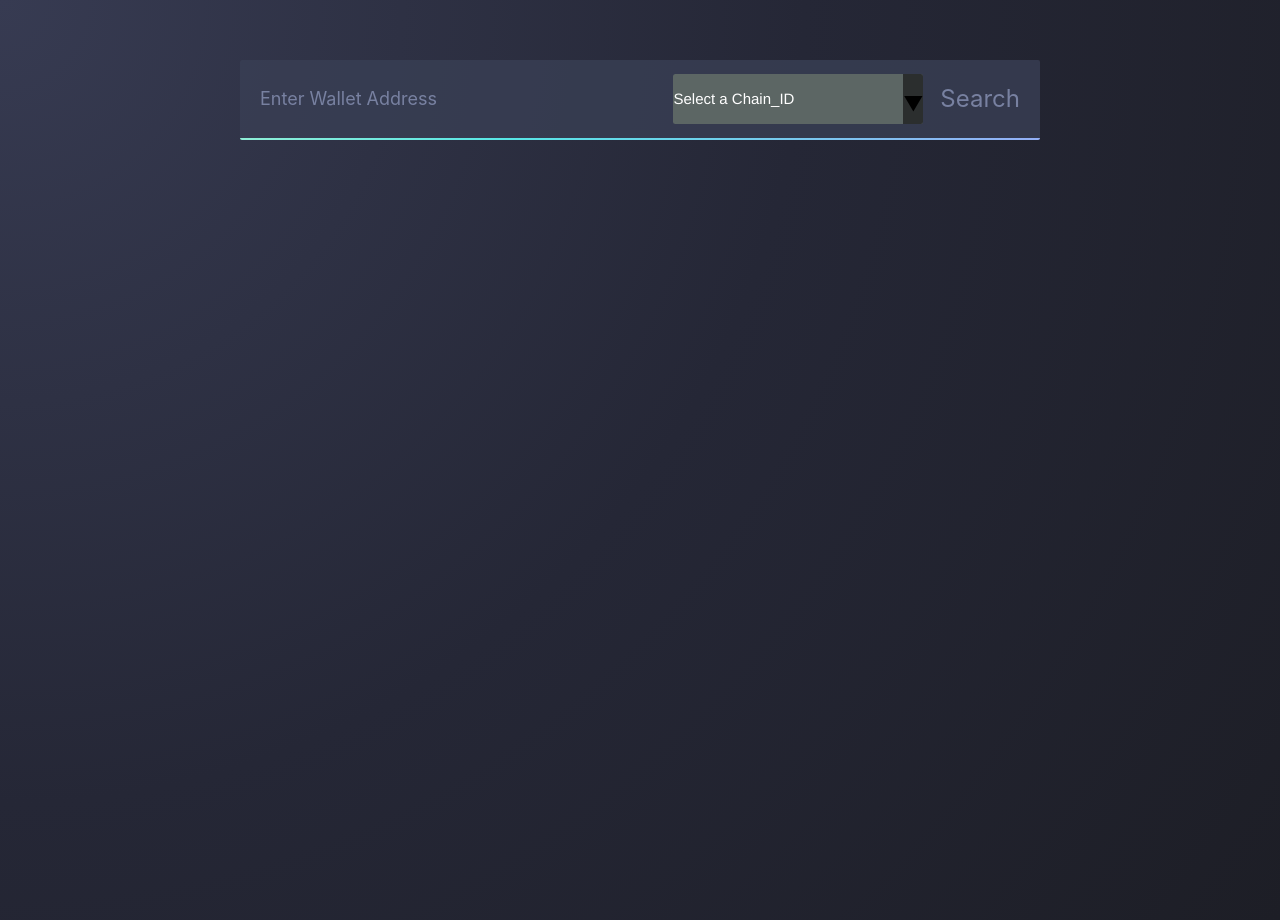
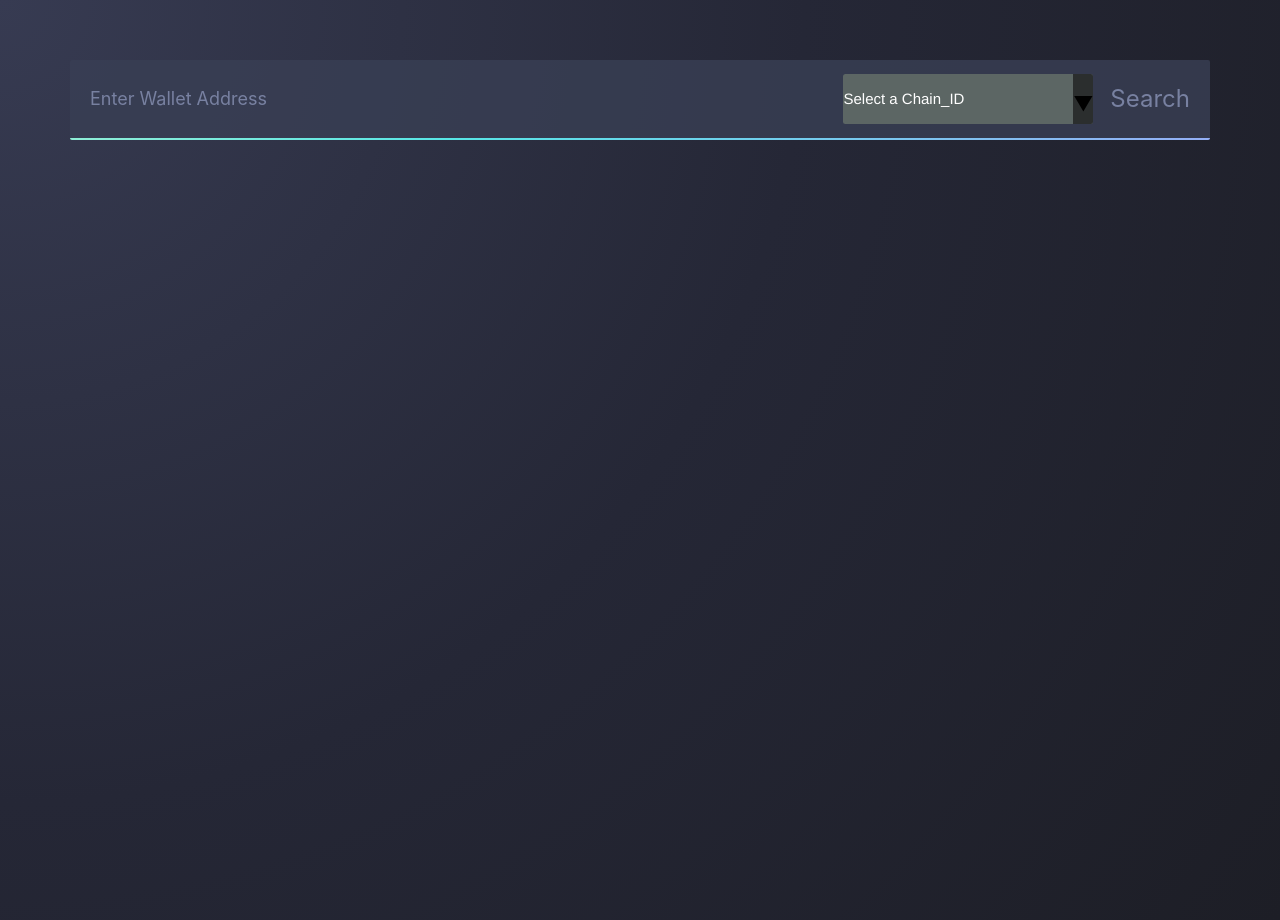
Before and after one commit to gunner26735/StalkNfts, a plain HTML site: page display.html in a window 1280 px wide. Drawn offline with nearby package versions, Linux system fonts and the light colour scheme.

Commit message:
Increased Width

```diff
--- a/assets/display_css/style.css
+++ b/assets/display_css/style.css
@@ -75,7 +75,7 @@ body {
   display: flex;
   flex-direction: row;
   width: 100%;
-  max-width: 800px;
+  max-width: 1200px;
   margin: 0 auto;
   border-radius: 2px;
   padding: 1.4rem 2rem 1.6rem;
```
